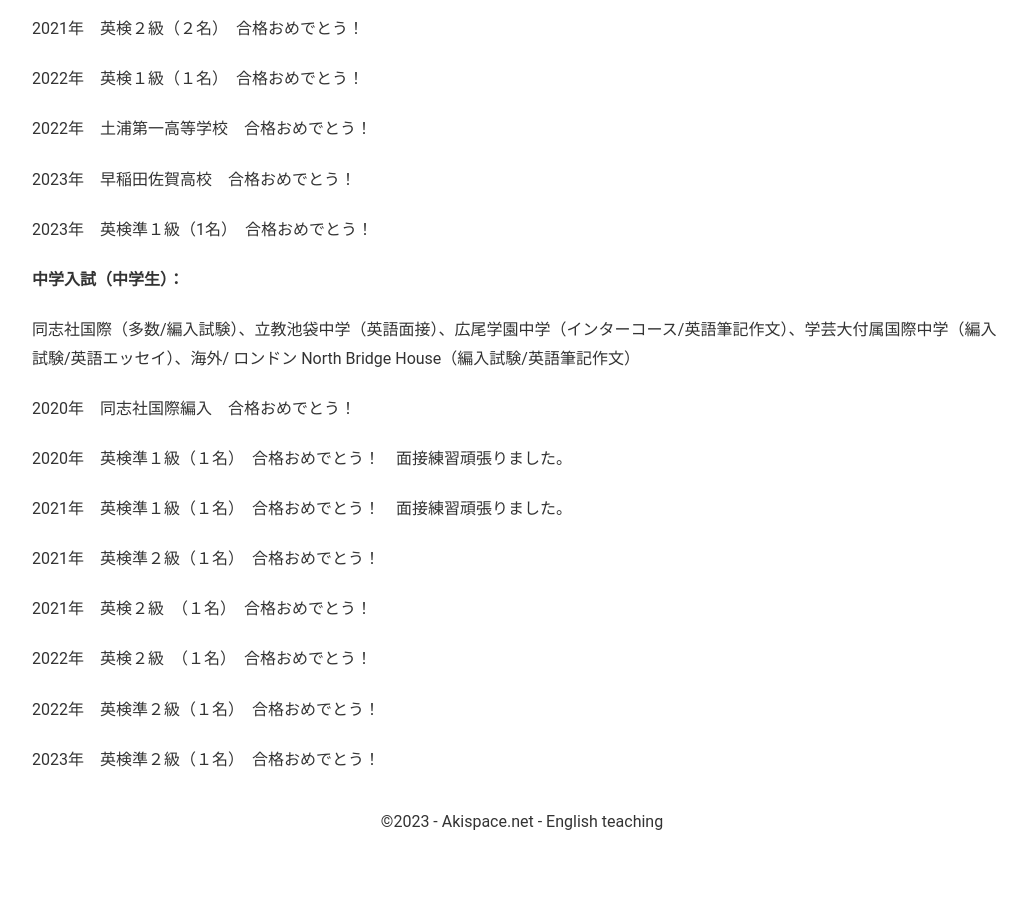
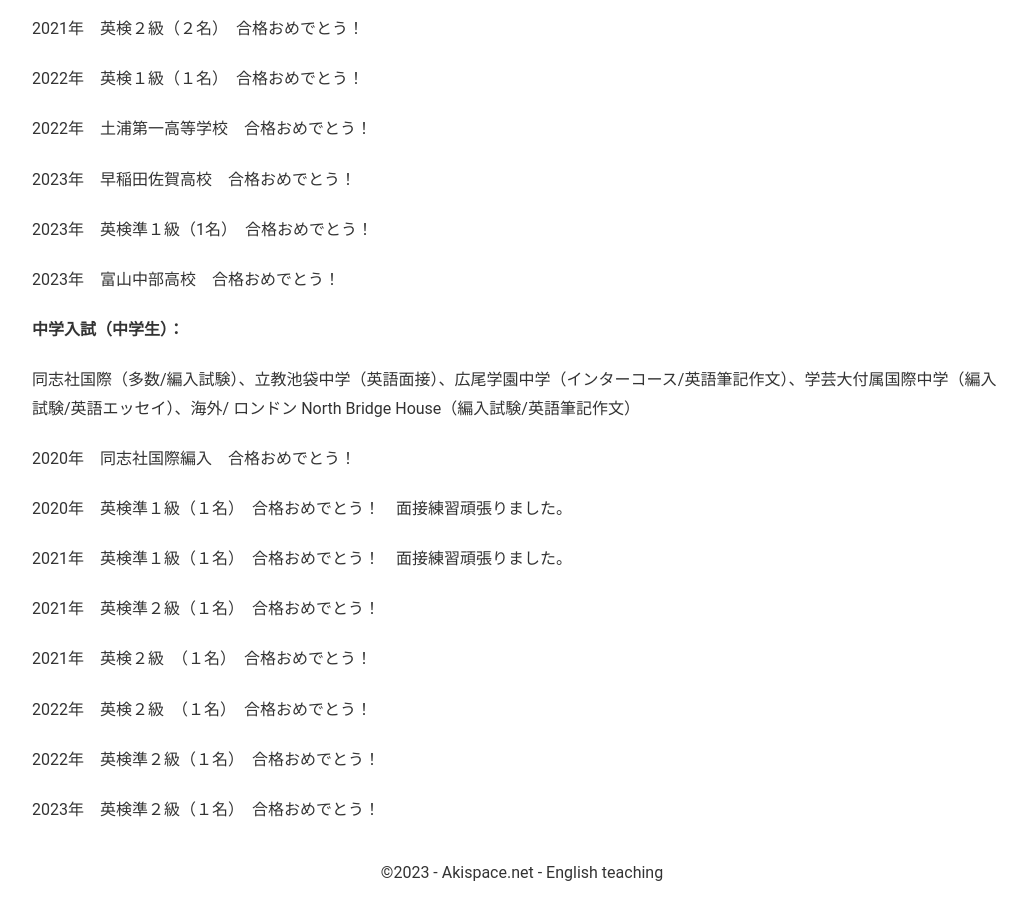
Before and after one commit to phocean/akispace, a Jekyll site: the page built from exam_results.md, in a window 1280 px wide and 900 px high, scrolled down 2503 px. Shown: the whole window, without its empty margins (118-1145 px from the left). Built offline with Jekyll 4.4.1, drawn with Linux system fonts in a browser that asks for light colours; before the commit the page ends 3353 px from its top, so only the background shows below that.

Commit message:
Update exam_results.md

```diff
--- a/exam_results.md
+++ b/exam_results.md
@@ -82,6 +82,8 @@
 
 2023年　英検準１級（1名）　合格おめでとう！
 
+2023年　富山中部高校　合格おめでとう！
+
 <strong>中学入試（中学生）：</strong>
 
 同志社国際（多数/編入試験）、立教池袋中学（英語面接）、広尾学園中学（インターコース/英語筆記作文）、学芸大付属国際中学（編入試験/英語エッセイ）、海外/ ロンドン North Bridge House（編入試験/英語筆記作文）
```
